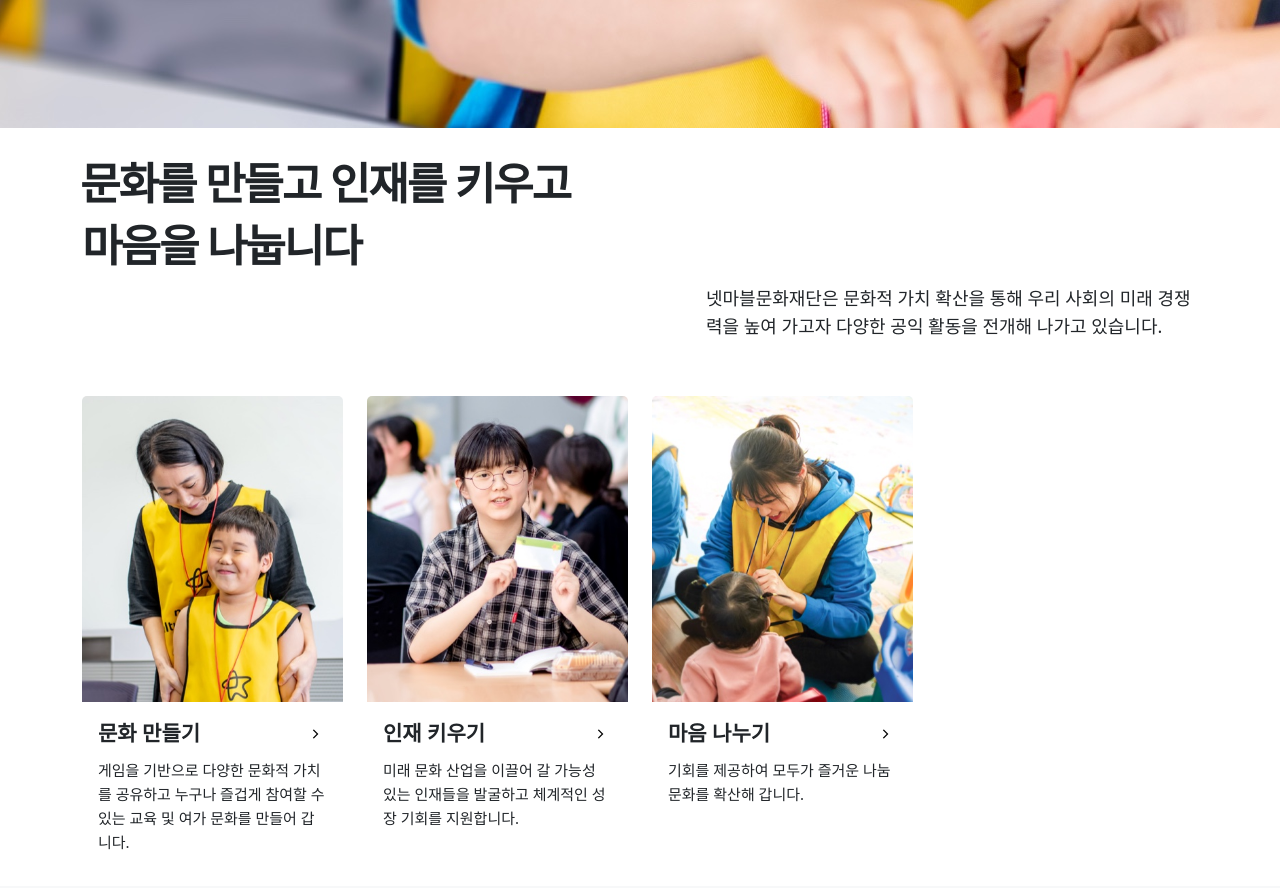
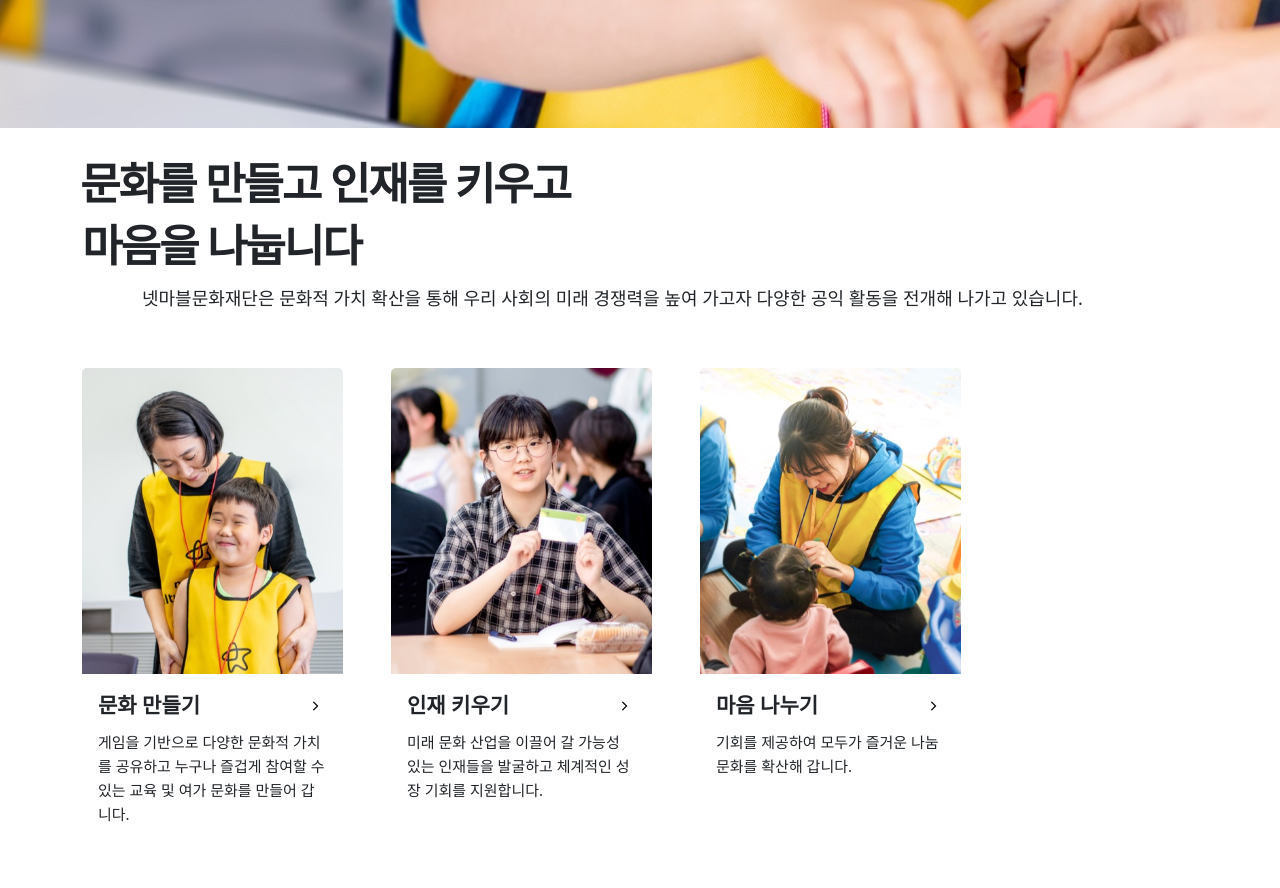
Before and after one commit to common427/2023website, a React (Create React App) app: page /company in a window 1280 px wide. Shown: the part 1060-1948 px from the top of the page. Built offline with nearby package versions, Linux system fonts and the light colour scheme.

Commit message:
ggyoyo55

```diff
--- a/package.json
+++ b/package.json
@@ -11,7 +11,9 @@
     "react-bootstrap": "^2.9.1",
     "react-dom": "^18.2.0",
     "react-icons": "^4.12.0",
+    "react-router-dom": "^6.19.0",
     "react-scripts": "5.0.1",
+    "sass": "^1.69.5",
     "swiper": "^11.0.4",
     "web-vitals": "^2.1.4"
   },
--- a/src/App.css
+++ b/src/App.css
@@ -55,7 +55,8 @@ body{
   text-indent: -2px;
 }
 .visualWrap p{
-  padding-left: 624px;
+  /* padding-left: 624px;  */
+  padding-left: 60px;
   font-size: 18px;
   line-height: 1.56;
 }
--- a/src/App.js
+++ b/src/App.js
@@ -1,27 +1,29 @@
-// import logo from './logo.svg';
-
-// import { useState } from 'react';
-
-import './App.css';
-import 'bootstrap/dist/css/bootstrap.min.css';
-import NavBar from './components/NavBar.jsx'
-import SlideSwiper from './components/SwiperView.jsx';
-import VisualView from './components/VisualView.jsx';
-import IntersectView from './components/Intersect.jsx';
-import NoticeView from './components/Notice.jsx';
-import FooterView from './components/Footer.jsx';
+import { useState } from 'react';
+import './style.scss';
+import {Routes, Route, Link, NavLink} from 'react-router-dom'
 
 function App() {
+  const [isActive, setIsActive] = useState(false)
   return (
-    <div className="App">
-      <NavBar/>
-      <SlideSwiper/>
-      <VisualView/>
-      <IntersectView/>
-      <NoticeView/>
-      <FooterView/>
-
-    </div>
+      <div className="App">
+        <nav className='header container'>
+          <h1 className='logo'>COM</h1>
+          <ul className='menu'>
+            {/* NavLink: class='active' */}
+            <li><NavLink to="/">home</NavLink></li>
+            <li><NavLink to="/company">company</NavLink></li>
+            <li><NavLink to="/product">product</NavLink></li>
+            <li><NavLink to="/community">community</NavLink></li>
+          </ul>
+        </nav>
+        <Routes>
+          <Route path='/' element={<div className='container h100 primary'>메인페이지</div>}></Route>
+          {/* <Route path='/company' element={<div className='container h100 bg com' style={{backgroundImage:""}}>회사소개페이지입니다.</div>}></Route> */}
+          <Route path='/company' element={<div className='container h200 bg com'>회사소개페이지입니다.</div>}></Route>
+          <Route path='/product' element={<div className='container h200 bg pro'>제품소개페이지입니다.</div>}></Route>
+          <Route path='/community' element={<div className='container h200 bg comm'>소통의 공간입니다</div>}></Route>
+        </Routes>
+      </div>
   );
 }
 
--- /dev/null
+++ b/src/AppVer01.js
@@ -0,0 +1,28 @@
+// import logo from './logo.svg';
+
+// import { useState } from 'react';
+
+import './App.css';
+import 'bootstrap/dist/css/bootstrap.min.css';
+import NavBar from './components/NavBar.jsx'
+import SlideSwiper from './components/SwiperView.jsx';
+import VisualView from './components/VisualView.jsx';
+import IntersectView from './components/Intersect.jsx';
+import NoticeView from './components/Notice.jsx';
+import FooterView from './components/Footer.jsx';
+
+function App() {
+  return (
+    <div className="App">
+      <NavBar/>
+      <SlideSwiper/>
+      <VisualView/>
+      <IntersectView/>
+      <NoticeView/>
+      <FooterView/>
+
+    </div>
+  );
+}
+
+export default App;
--- a/src/components/Intersect.jsx
+++ b/src/components/Intersect.jsx
@@ -7,8 +7,8 @@ function GalleryList(){
     //const [myData,setMyData] = useState(vData)
     const [myData] = useState(vData)
     return(
-        <Container className='mb-2 mb-mb-5'>
-            <Row>
+        <Container className='mb-2 mb-md-5'>
+            <Row className="gap-4">
                 {
                     myData.map(function(item,i){
                         return <CardView product={myData[i]}/>
--- a/src/components/VisualView.jsx
+++ b/src/components/VisualView.jsx
@@ -2,10 +2,10 @@ import {Container} from 'react-bootstrap';
 
     function VisualView(){
         return(
-            <div className='visualWrap mb-3'>
+            <div className='visualWrap mb-3 d-flex justify-content-center justify-content-md-between'>
                 <Container className='py-4'>
-                <h2>문화를 만들고 인재를 키우고<br/> 마음을 나눕니다</h2>
-                <p>넷마블문화재단은 문화적 가치 확산을 통해 우리 사회의 미래 경쟁력을 높여 가고자 다양한 공익 활동을 전개해 나가고 있습니다.</p>
+                    <h2>문화를 만들고 인재를 키우고<br/> 마음을 나눕니다</h2>
+                    <p>넷마블문화재단은 문화적 가치 확산을 통해 우리 사회의 미래 경쟁력을 높여 가고자 다양한 공익 활동을 전개해 나가고 있습니다.</p>
                 </Container>
             </div>
         )
--- a/src/index.js
+++ b/src/index.js
@@ -1,16 +1,24 @@
 import React from 'react';
 import ReactDOM from 'react-dom/client';
 import './index.css';
-import App from './App';
+// import App from './App';
+//import {BrowserRouter} from 'react-router-dom'
+import App from './AppVer01';
+
 import reportWebVitals from './reportWebVitals';
+
 
 const root = ReactDOM.createRoot(document.getElementById('root'));
 root.render(
   <React.StrictMode>
-    <App />
+    <App/>
+    {/* <BrowserRouter><App/></BrowserRouter> */}
   </React.StrictMode>
 );
 
+//<React.StrictMode>
+//  <BrowserRouter><App/></BrowserRouter>
+//</React.StrictMode>
 // If you want to start measuring performance in your app, pass a function
 // to log results (for example: reportWebVitals(console.log))
 // or send to an analytics endpoint. Learn more: https://bit.ly/CRA-vitals
--- /dev/null
+++ b/src/style.scss
@@ -0,0 +1,59 @@
+$primary:#00ff00;
+*{margin: 0; padding: 0; box-sizing: border-box;}
+ul, li{list-style: none;}
+a:link, a:visited{text-decoration: none; color: #333;}
+
+// <Route path='/company' element={<div className='container h200 bg com'>회사소개페이지입니다.</div>}></Route>
+//<Route path='/community' element={<div className='container h200 bg comm'>소통의 공간입니다</div>}></Route>
+.container{
+    width: 1220px;
+    margin:0 auto;
+    display: flex;
+    justify-content: center;
+    align-items: center;
+    // &.bg : and bg
+    &.bg{
+        background: skyblue;
+        border-radius: 10px;
+        background-size: cover;
+        background-position: center;
+        &.com{
+            background-color: darkblue;
+            color: white;
+        }
+        &.comm{
+            background-color: gold;
+        }
+    }
+
+}
+
+// <nav className='header container'>
+//           <h1 className='logo'>COM</h1>
+//           <ul className='menu'>
+//             <li><NavLink to="/">home</NavLink></li>
+//             <li><NavLink to="/company">company</NavLink></li>
+//             <li><NavLink to="/product">product</NavLink></li>
+//             <li><NavLink to="/community">community</NavLink></li>
+//           </ul>
+// </nav>
+.header{
+    display: flex;
+    .menu{
+        display: flex;
+        margin: auto;
+        li{
+            a{
+                display: block;
+                padding: 10px 15px;
+            }
+            a.active{
+                background: pink;
+            }
+        }
+    }
+}
+
+.primary{background:$primary;}
+.h100{height: 100px !important;}
+.h200{height: 200px !important;}
```
Also changed, not shown: 1 other file (tests, documents, lock files or other folders).
